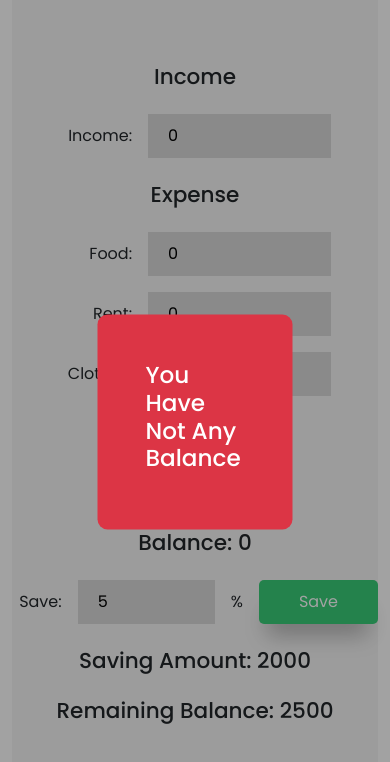
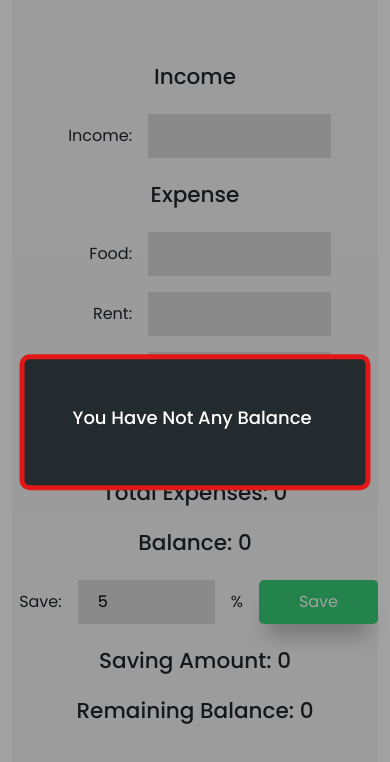
Before and after one commit to suronjit797/money-management, a plain HTML site: page index.html in a window 390 px wide. Both pictures are taken after typing "5" into the empty fields and a click on the button "Save". Shown: the part 503-1265 px from the top of the page. Drawn offline with nearby package versions, Linux system fonts and the light colour scheme.

Commit message:
fixing error handeling

```diff
--- a/index.html
+++ b/index.html
@@ -5,7 +5,7 @@
     <meta charset="UTF-8">
     <meta http-equiv="X-UA-Compatible" content="IE=edge">
     <meta name="viewport" content="width=device-width, initial-scale=1.0">
-    <title>Assignment 4</title>
+    <title>Money Management Application </title>
 
 
     <!-- fonts  -->
@@ -34,7 +34,7 @@
         <div class="row gx-0 gx-md-5 align-items-stretch">
             <!-- left side -->
             <div class="col-lg-6 col-md-6 col-12 left_section">
-                <img src="images/calculate.jpg" class="h-100" alt="calculate images">
+                <img src="images/calculate.jpg" class="h-100 w-100" alt="calculate images">
             </div>
 
             <!-- right side -->
@@ -45,21 +45,21 @@
                     <h4 class="my-4">Income</h4>
                     <p class="d-flex align-items-center justify-content-center">
                         <label for="income" class="me-3">Income: </label>
-                        <input type="number" value="0" name="income" id="income">
+                        <input type="number" name="income" id="income">
                     </p>
                     <!-- expense section  -->
                     <h4 class="my-4">Expense</h4>
                     <p class="d-flex align-items-center justify-content-center">
                         <label for="food" class="me-3">Food: </label>
-                        <input type="number" value="0" name="food" id="food">
+                        <input type="number" name="food" id="food">
                     </p>
                     <p class="d-flex align-items-center justify-content-center">
                         <label for="rent" class="me-3">Rent: </label>
-                        <input type="number" value="0" name="rent" id="rent">
+                        <input type="number" name="rent" id="rent">
                     </p>
                     <p class="d-flex align-items-center justify-content-center">
                         <label for="clothes" class="me-3">Clothes: </label>
-                        <input type="number" value="0" name="clothes" id="clothes">
+                        <input type="number" name="clothes" id="clothes">
                     </p>
 
                     <button class=" primary_btn" id="calculate"> Calculate </button>
@@ -72,8 +72,8 @@
                         <button class=" primary_btn" id="save_btn"> Save </button>
                     </p>
 
-                    <h4 class="my-4 ">Saving Amount: <span id="savingAmount">2000 </span> </h4>
-                    <h4 class="my-4 ">Remaining Balance: <span id="remainingBalance">2500</span> </h4>
+                    <h4 class="my-4 ">Saving Amount: <span id="savingAmount">0 </span> </h4>
+                    <h4 class="my-4 ">Remaining Balance: <span id="remainingBalance">0</span> </h4>
 
 
                 </div>
@@ -85,8 +85,8 @@
 
 
     <div class="errorMessage" id="modal_close">
-        <div class="my_modal p-5 bg-danger" id="myModal">
-            <h3 class="text-white" id="modal_message"></h3>
+        <div class="my_modal p-5" id="myModal">
+            <h3 id="modal_message"></h3>
         </div>
     </div>
 
--- a/js/main.js
+++ b/js/main.js
@@ -1,4 +1,9 @@
-// my personal function for id selector
+
+// global variable
+let totalBalance = 0
+
+
+// function for reuse
 function selectorId(id) {
     return document.getElementById(id)
 }
@@ -8,9 +13,15 @@ function inputValue(id) {
     return parseFloat(incomeTextValue.value)
 }
 
+// function for error message
+function errorMessage(message) {
+    selectorId('modal_message').innerText = message
+    selectorId('modal_close').classList.add('active')
+    document.body.style.overflowY = 'hidden'
+}
 
-// income expanse function
-function inputOutputBalance() {
+// calculate button click
+selectorId('calculate').addEventListener('click', function() {
     // income
     let income = inputValue('income')
 
@@ -20,46 +31,41 @@ function inputOutputBalance() {
     let clothes = inputValue('clothes')
     let totalExpanse = food + rent + clothes
     let balance = 0
+
     // error handling of income and expanse
     if (isNaN(income) || isNaN(food) || isNaN(rent) || isNaN(clothes)) {
-        selectorId('modal_message').innerText = 'Please fill all input boxes with number'
-        selectorId('modal_close').style.display = 'block'
-    } else if (income < 0 || food < 0 || rent < 0 || clothes < 0) {
-        selectorId('modal_message').innerText = 'Please fill all number positive'
-        selectorId('modal_close').style.display = 'block'
+        errorMessage('Please fill all input boxes with number')
     }
+    // error no negative number
+    else if (income < 0 || food < 0 || rent < 0 || clothes < 0) {
+        errorMessage('Please fill all positive number only')
+    }
+    // error no more money
     else if (income < totalExpanse) {
-        selectorId('modal_message').innerText = 'Your expanse is mode than your income'
-        selectorId('modal_close').style.display = 'block'
-    } else {
+        errorMessage('Your expanses is more than your income')
+    }
+
+    else {
         selectorId('totalExpense').innerText = totalExpanse
         balance = income - totalExpanse
         selectorId('balanceAmount').innerText = balance
     }
-    return balance
-}
+    totalBalance =  balance
+})
 
-// calculate button click
-selectorId('calculate').addEventListener('click', inputOutputBalance)
+//saving section
 selectorId('save_btn').addEventListener('click', function () {
     let percentageTextValue = selectorId('percentage')
     let percentage = parseFloat(percentageTextValue.value)
-    let previousBalance = inputOutputBalance()
-
+    let previousBalance = totalBalance
     let savingAmount = 0
-
-
     if (previousBalance <= 0) {
-        selectorId('modal_message').innerText = 'You have not any balance'
-        selectorId('modal_close').style.display = 'block'
-    } else if(!percentage || isNaN(percentage)){
-        selectorId('modal_message').innerText = 'Please provide a valid percentage value'
-        selectorId('modal_close').style.display = 'block'
+        errorMessage('You have not any balance')
+    } else if (!percentage || isNaN(percentage)) {
+        errorMessage('Please provide a valid percentage value')
     } else if (percentage > 100) {
-        selectorId('modal_message').innerText = 'You cannot save more than you have'
-        selectorId('modal_close').style.display = 'block'
+        errorMessage('You cannot save more than you have')
     }
-
     else {
         savingAmount = (previousBalance * percentage) / 100
         selectorId('savingAmount').innerText = savingAmount
@@ -71,5 +77,6 @@ selectorId('save_btn').addEventListener('click', function () {
 
 // modal
 selectorId('modal_close').addEventListener('click', function () {
-    selectorId('modal_close').style.display = 'none'
+    selectorId('modal_close').classList.remove('active')
+    document.body.style.overflowY = 'scroll'
 })
--- a/style.css
+++ b/style.css
@@ -18,6 +18,9 @@ a,a:hover{
 img{
     max-width: 100%;
 }
+button{
+    user-select: none;
+}
 .primary_btn{
     padding: 10px 40px;
     background: var(--primary-color);
@@ -34,10 +37,6 @@ img{
     transform: scale(1.1);
 }
 
-/* left_section */
-.left_section img{
-    width: 100%;
-}
 
 
 /* right */
@@ -64,21 +63,47 @@ img{
 /* error message */
 
 .errorMessage{
-    display: none;
     position: fixed;
+    width: 100vw;
     top: 0;
-    right: 0;
-    left: 0;
     bottom: 0;
+    left: 200%;
     background-color: rgba(0, 0, 0, 0.363);
     text-transform: capitalize;
     cursor: pointer;
+    transition: .5s linear;
+    user-select: none;
+}
+.errorMessage.active{
+    left: 0;
 }
 
 .errorMessage .my_modal{
     border-radius: 10px;
-    position: fixed;
+    position: absolute;
     top: 50%;
     left: 50%;
     transform: translate(-50%, -50%);
+    background: #242B2E;
+    color: #fff;
+    border: 5px solid #E21717;
 }
+
+
+@media (max-width: 758px) {
+    .errorMessage .my_modal{
+        width: 80%;
+    }
+
+    .errorMessage .my_modal #modal_message{
+        font-size: 20px;
+    }
+}
+@media (max-width: 450px) {
+    .errorMessage .my_modal{
+        width: 90%;
+    }
+    .errorMessage .my_modal #modal_message{
+        font-size: 18px;
+    }
+}
```
